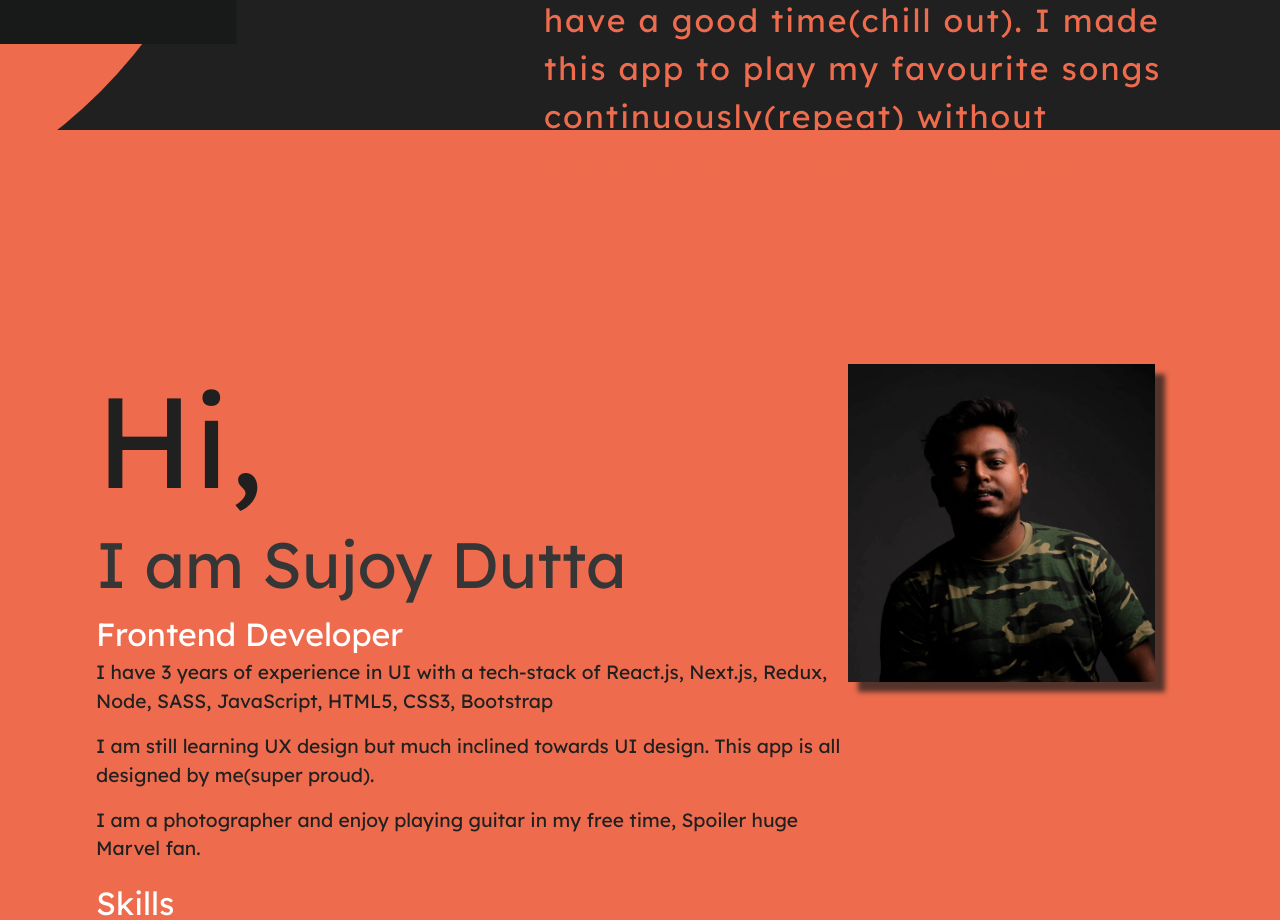
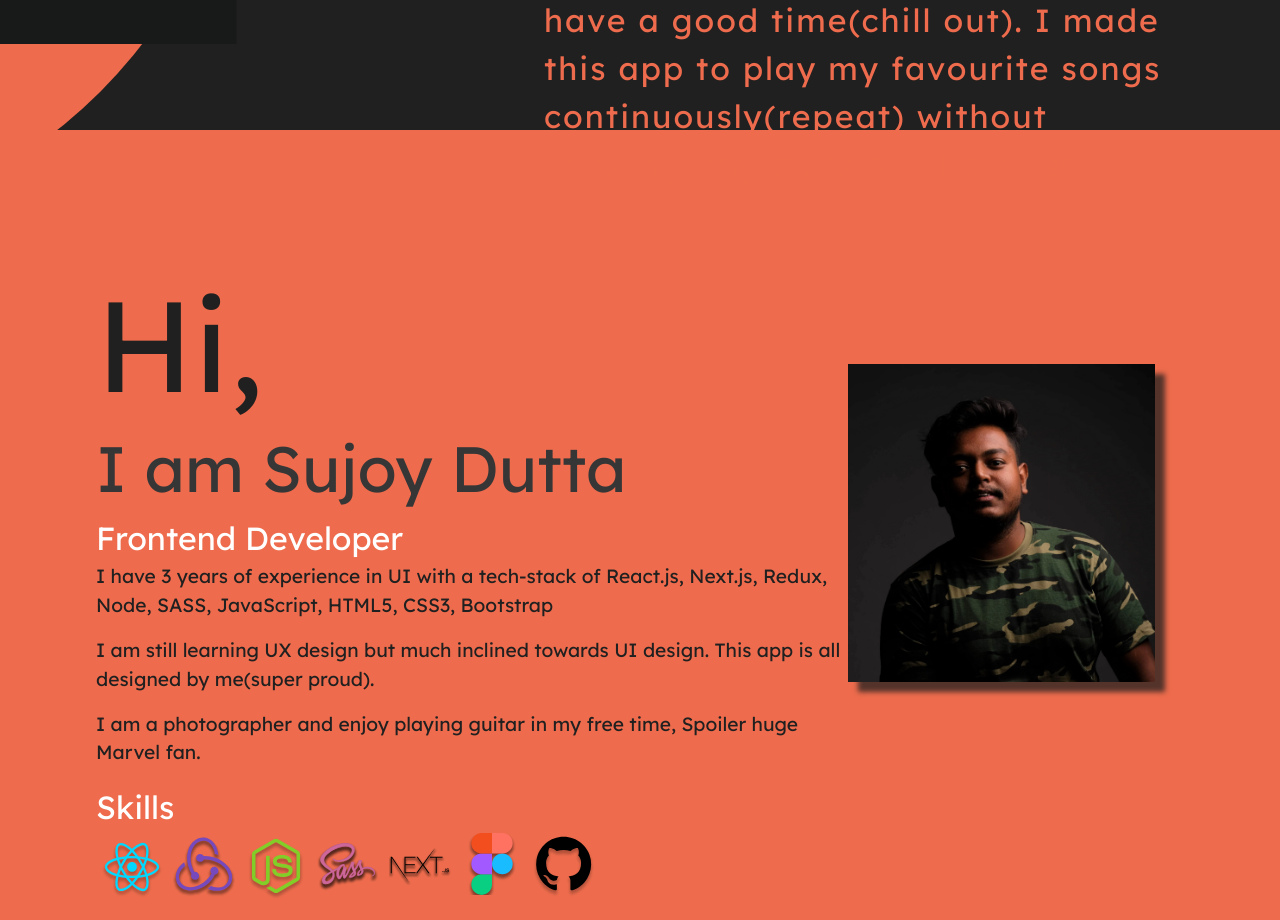
Before and after one commit to sujoyduttajad/BeatsUp, a React (Create React App) app: page /AboutUs in a window 1280 px wide. Shown: the part 756-1676 px from the top of the page. Built offline with nearby package versions, Linux system fonts and the light colour scheme; a web font is replaced by a local one.

Commit message:
Fixed the height of bio-data section

```diff
--- a/src/styles/_aboutus.scss
+++ b/src/styles/_aboutus.scss
@@ -30,7 +30,7 @@ $BurnSienna: #EE6C4D;
 
 .bioData-intro {
     position: absolute;
-    top: 70rem;
+    top: 64rem;
     left: 6rem;
     max-width: 60vw;
     width: 100%;
@@ -211,8 +211,8 @@ $BurnSienna: #EE6C4D;
 .skills-container {
 
     img {
-        width: 5rem;
-        height: 5rem;
+        width: 4.5rem;
+        height: 4.5rem;
         padding: 0 5px;
     }
 }
```
